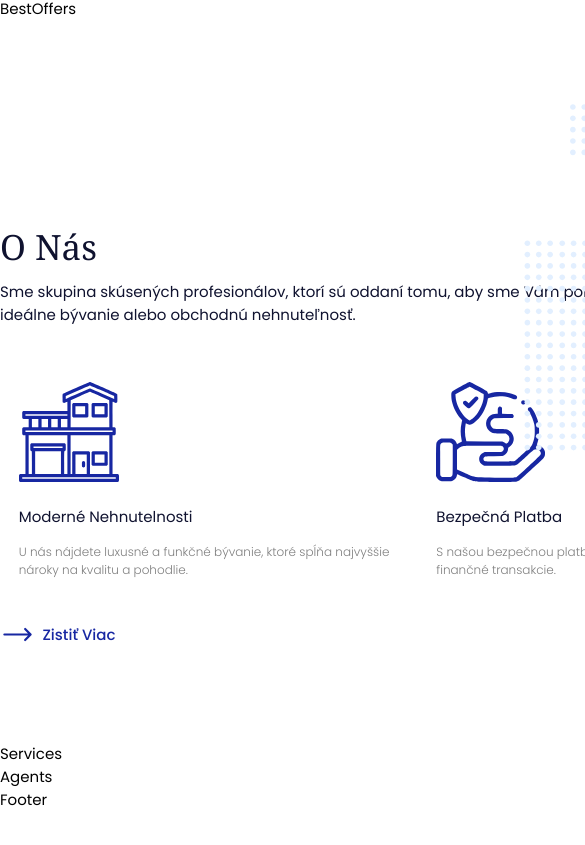
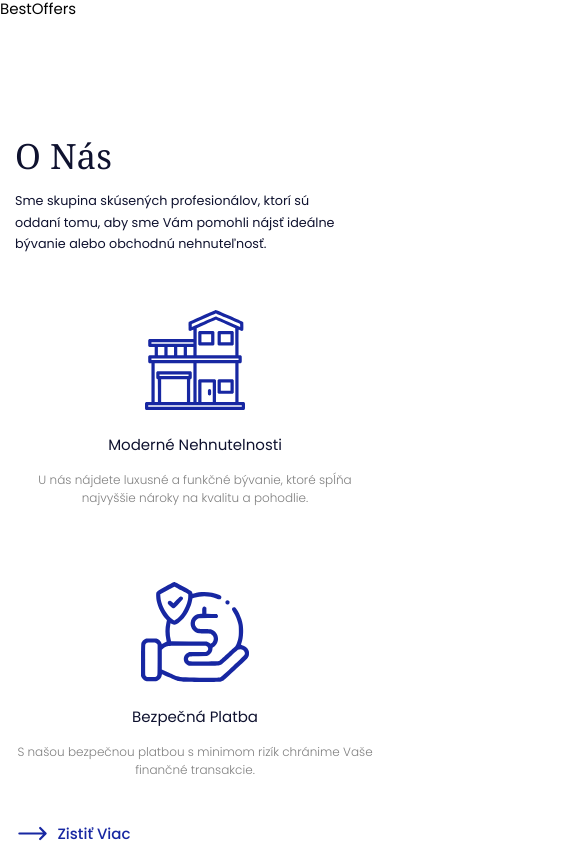
Before and after one commit to davidnx01/real-estate-portfolio, a Next.js app: page / in a window 390 px wide. Shown: the part 879-1724 px from the top of the page, 585 px wide, since content can reach past the window. Before the commit the page ends 1690 px from the top, so only its background shows below. Built offline with nearby package versions, Linux system fonts and the light colour scheme.

Commit message:
About Us Done, Responsivity, all devices

```diff
--- a/styles/about.module.css
+++ b/styles/about.module.css
@@ -3,6 +3,8 @@
     align-items: center;
     justify-content: space-between;
     width: 100%;
+    padding-inline: 1rem;
+    gap: 2rem;
 }
 
 .about_left_side p {
@@ -64,7 +66,8 @@
     background: #FFFFFF;
     box-shadow: 0px 4px 12px rgba(0, 0, 0, 0.1);
     padding: 1.5rem;
-    width: 240px;
+    max-width: 240px;
+    width: 100%;
     z-index: 4;
 }
 
@@ -86,3 +89,56 @@
     color: black;
     opacity: .5;
 }
+
+@media only screen and (max-width: 950px) {
+    .dots_design {
+        right: -150px;
+    }
+}
+
+@media only screen and (max-width: 800px) {
+    .award_design {
+        max-width: 200px;
+    }
+    .about_right_side {
+        height: 480px;
+    }
+}
+
+@media only screen and (max-width: 700px) {
+    .about_section {
+        flex-direction: column;
+        gap: 5rem;
+    }
+    .dots_design {
+        right: -30px;
+    }
+    .about_left_side_benefits {
+        margin-left: 0;
+    }
+}
+
+@media only screen and (max-width: 500px) {
+    .about_left_side_benefits {
+        flex-direction: column;
+        text-align: center;
+        gap: 5rem;
+    }
+    .about_left_side p {
+        padding-right: 2rem;
+    }
+    .about_left_side_benefits p {
+        max-width: 280px !important;
+        padding-right: 0 !important;
+    }
+    .about_right_side {
+        width: 100%;
+    }
+    .award_design {
+        max-width: 140px;
+        right: -10px;
+    }
+    .dots_design {
+        right: -15px;
+    }
+}
--- a/styles/benefit.module.css
+++ b/styles/benefit.module.css
@@ -14,6 +14,6 @@
     font-size: .8rem;
     color: black;
     opacity: .5;
-    width: 380px;
+    max-width: 380px !important;
     font-weight: 300;
 }
--- a/styles/heading.module.css
+++ b/styles/heading.module.css
@@ -8,3 +8,10 @@
     line-height: 1.5em;
     font-weight: 400;
 }
+
+@media only screen and (max-width: 800px) {
+    .heading p {
+        font-size: .85rem;
+        line-height: 1.66em;
+    }
+}
```
